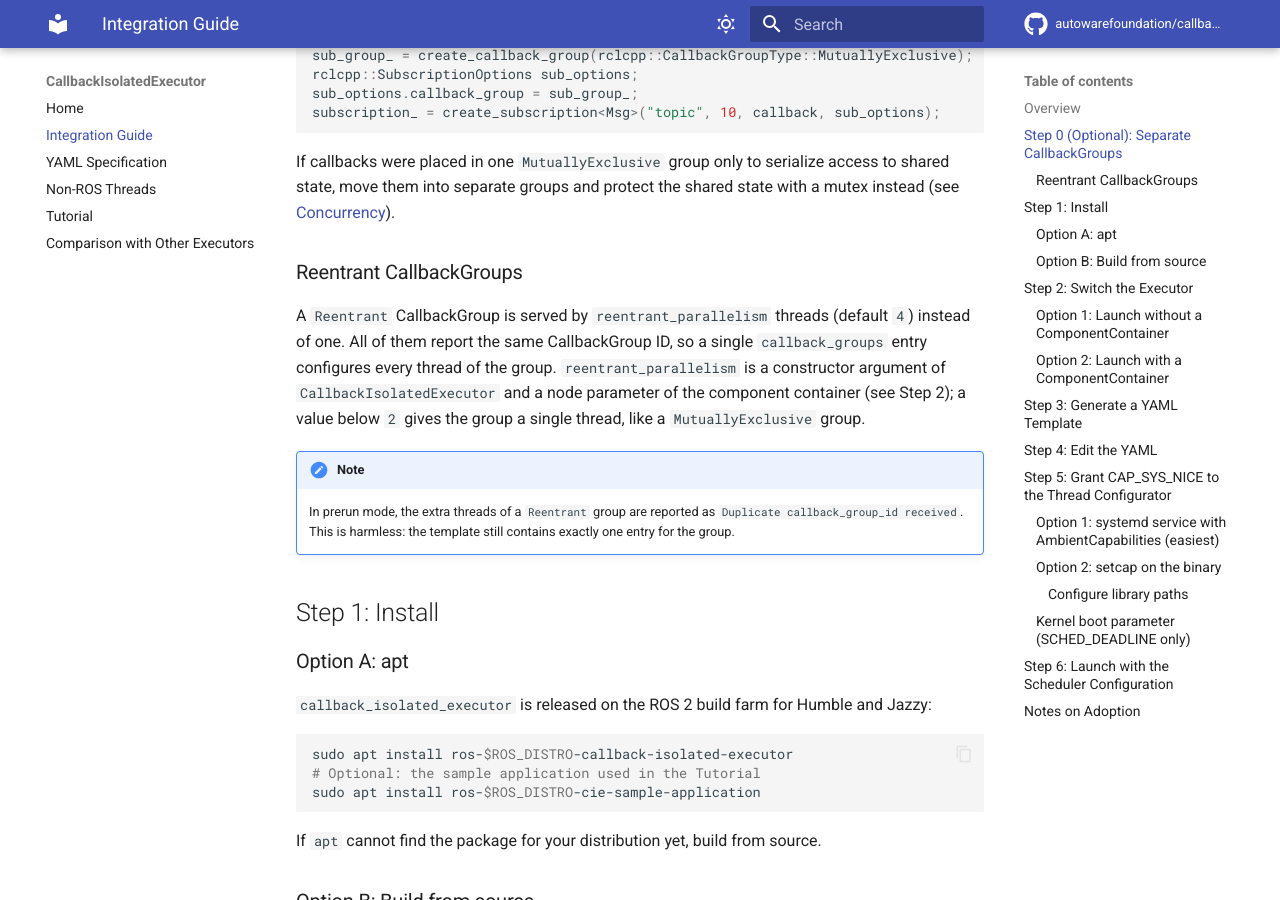
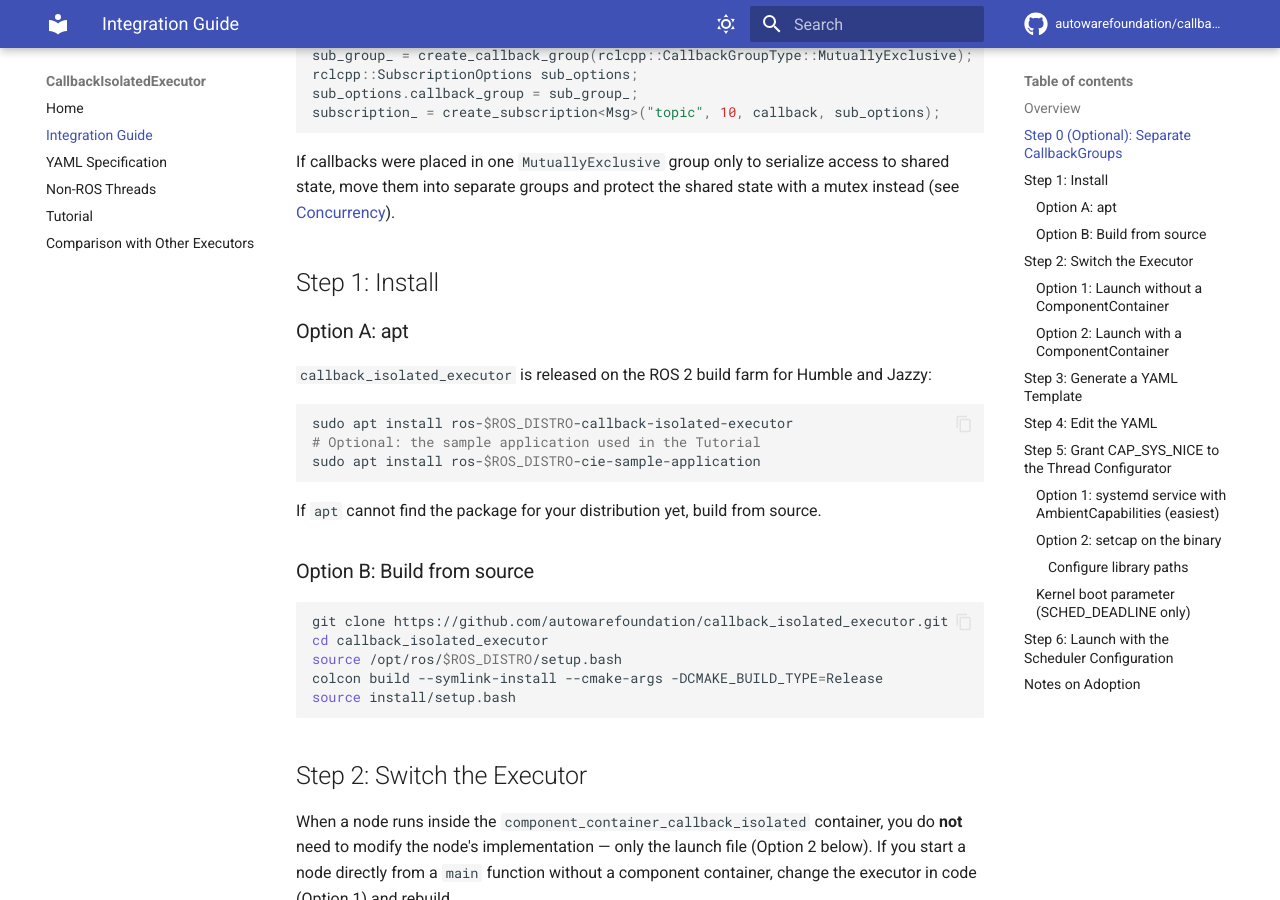
Before and after one commit to autowarefoundation/callback_isolated_executor_doc, an MkDocs documentation site: the page built from docs/integration-guide.md, in a window 1280 px wide and 900 px high, scrolled down 756 px. Built offline with MkDocs 1.6.1 and Material for MkDocs 9.7.7, drawn with Linux system fonts in a browser that asks for light colours; comment, search, counter and statistics services are not loaded; the version menu is left out; some of the changed text lies outside the part shown.

Commit message:
docs: drop Reentrant CallbackGroup details
Signed-off-by: atsushi421 <atsushi.yano.2@tier4.jp>

````diff
--- a/docs/integration-guide.md
+++ b/docs/integration-guide.md
@@ -31,19 +31,6 @@ subscription_ = create_subscription<Msg>("topic", 10, callback, sub_options);
 If callbacks were placed in one `MutuallyExclusive` group only to serialize access to shared state,
 move them into separate groups and protect the shared state with a mutex instead (see
 [Concurrency](#notes-on-adoption)).
-
-### Reentrant CallbackGroups
-
-A `Reentrant` CallbackGroup is served by `reentrant_parallelism` threads (default `4`) instead of one.
-All of them report the same CallbackGroup ID, so a single `callback_groups` entry configures every
-thread of the group. `reentrant_parallelism` is a constructor argument of `CallbackIsolatedExecutor`
-and a node parameter of the component container (see Step 2); a value below `2` gives the group a
-single thread, like a `MutuallyExclusive` group.
-
-!!! note
-    In prerun mode, the extra threads of a `Reentrant` group are reported as
-    `Duplicate callback_group_id received`. This is harmless: the template still contains exactly one
-    entry for the group.
 
 ## Step 1: Install
 
@@ -117,10 +104,6 @@ int main(int argc, char * argv[]) {
 }
 ```
 
-The constructor takes optional arguments `(rclcpp::ExecutorOptions, size_t reentrant_parallelism,
-bool yield_before_execute, std::chrono::nanoseconds next_exec_timeout)`; they only affect
-`Reentrant` CallbackGroups (see [Step 0](#reentrant-callbackgroups)).
-
 ### Option 2: Launch with a ComponentContainer
 
 Use `component_container_callback_isolated` from the `callback_isolated_executor` package as the
@@ -147,10 +130,6 @@ Alternatively, load a node into an existing container:
   </load_composable_node>
 </launch>
 ```
-
-The container accepts the node parameters `reentrant_parallelism` (default `4`), `yield_before_execute`
-(default `false`), and `next_exec_timeout_ns` (default `-1`), which apply to the threads serving
-`Reentrant` CallbackGroups.
 
 If you modify application source code (Option 1), rebuild before continuing.
 
````
Also changed, not shown: docs/tutorial.md (+0 -6 lines), docs/yaml-specification.md (+0 -4 lines).
